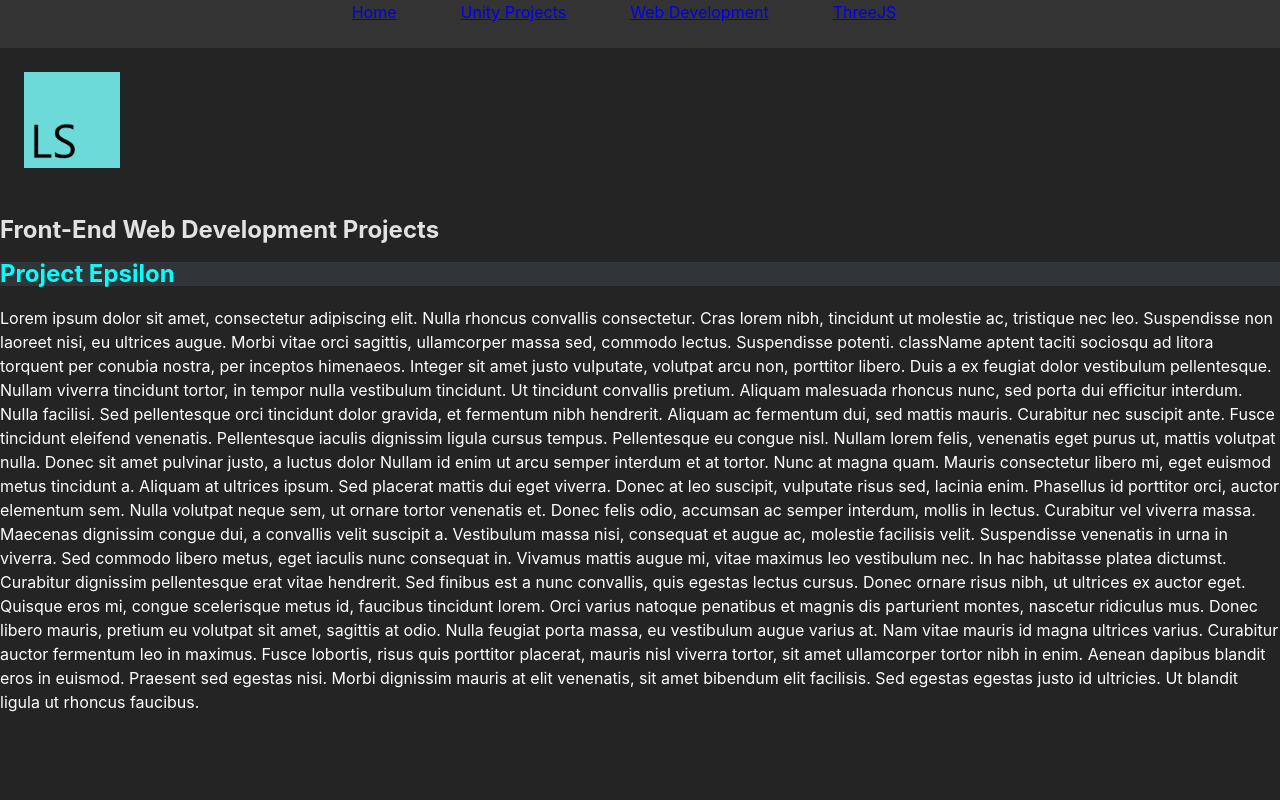
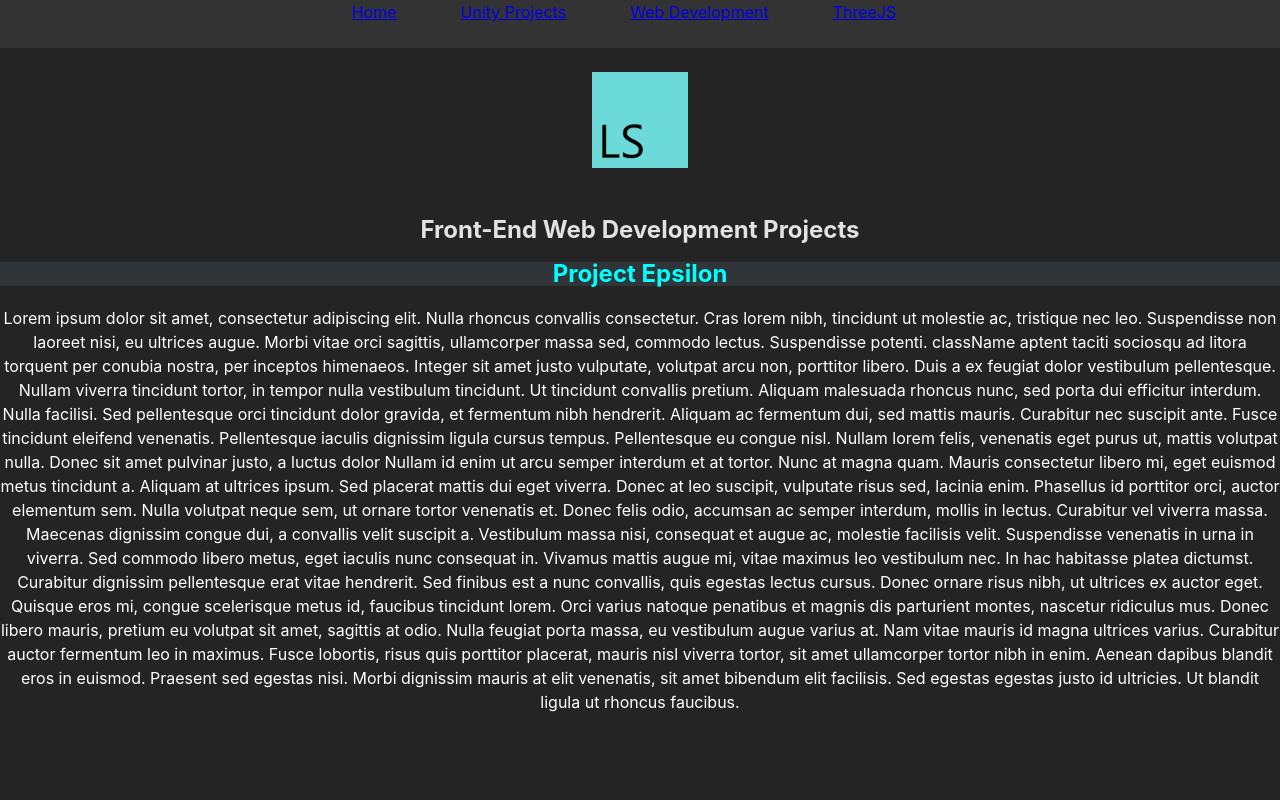
Before and after one commit to lee-stevens/Portfolio-LeeStevens.xyz, a React (Vite) app: page /WebDev in a window 1280 px wide. Shown: the top 800 px of the page. Built offline with nearby package versions, Linux system fonts and the light colour scheme.

Commit message:
Overall improvements

```diff
--- a/src/App.jsx
+++ b/src/App.jsx
@@ -8,7 +8,7 @@ import './App.css'
 
 function App() {
   return (
-    <>
+    <div className='App'>
       <NavBar/>
       <Router>
         <Routes>
@@ -17,8 +17,7 @@ function App() {
           <Route path="/WebDev" element={<WebDev/>}/>
         </Routes>
       </Router>
-
-    </>
+    </div>
   )
 }
 
--- a/src/components/navbar/index.jsx
+++ b/src/components/navbar/index.jsx
@@ -12,7 +12,7 @@ const NavBar = () => {
                     <li><a href="https://leestevens-portfolio-three.netlify.app/">ThreeJS</a></li>
                 </ul>
             </nav>
-            </section>
+        </section>
       </>
     )
 }
--- a/src/components/page-home/index.jsx
+++ b/src/components/page-home/index.jsx
@@ -2,7 +2,6 @@ import './index.css'
 
 const Home = () => {
     return (
-        <div className="App">
         <main>
             <section className="titleSection">
                 <div>
@@ -94,9 +93,7 @@ const Home = () => {
                     </div>
                 </nav>
             </section>
-
         </main>
-        </div>
     )
 }
 
--- a/src/components/page-unity/index.jsx
+++ b/src/components/page-unity/index.jsx
@@ -2,7 +2,7 @@ import './index.css'
 
 const Unity = () => {
     return (
-        <>
+        <main>
             <section className="titleSection">
                 <div>
                     <video autoPlay muted>
@@ -48,7 +48,7 @@ const Unity = () => {
                     </p>
                 </div>
             </section>
-        </>
+        </main>
     )
 }
 
--- a/src/components/page-webdev/index.jsx
+++ b/src/components/page-webdev/index.jsx
@@ -2,7 +2,7 @@ import './index.css'
 
 const WebDev = () => {
     return (
-        <>
+        <main>
             <section className="titleSection">
                 <div>
                     <div>
@@ -43,7 +43,7 @@ const WebDev = () => {
                     </p>
                 </div>
             </section>
-        </>
+        </main>
     )
 }
 
--- /dev/null
+++ b/src/components/transitions/transitions.css
@@ -0,0 +1 @@
+/*# sourceMappingURL=transitions.css.map */
--- a/src/main.jsx
+++ b/src/main.jsx
@@ -2,6 +2,7 @@ import React from 'react'
 import ReactDOM from 'react-dom/client'
 import App from './App'
 import './index.css'
+import './components/transitions/transitions.css'
 
 ReactDOM.createRoot(document.getElementById('root')).render(
   <React.StrictMode>
```
Also changed, not shown: src/components/transitions/transitions.scss (added), 1 other file (tests, documents, lock files or other folders). Lines whose indentation alone changed are shown as unchanged.
